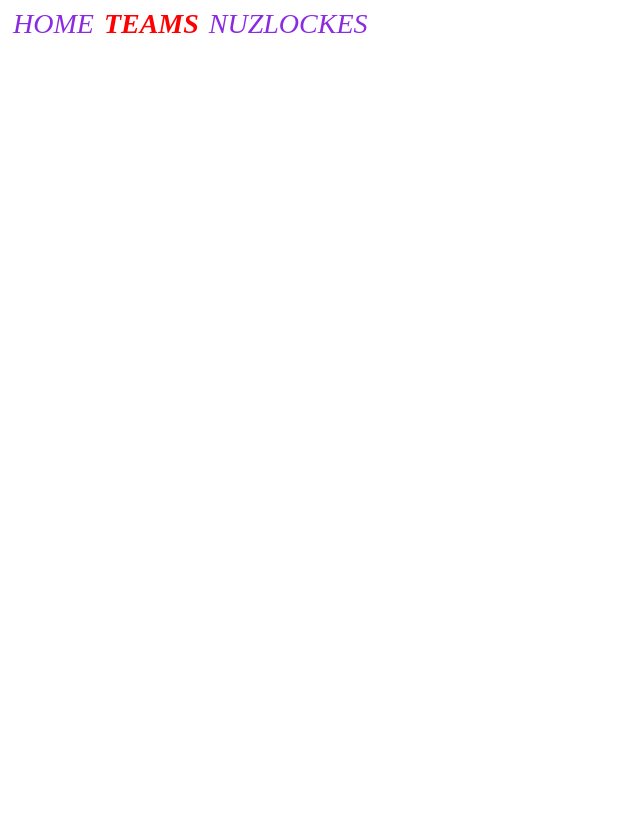
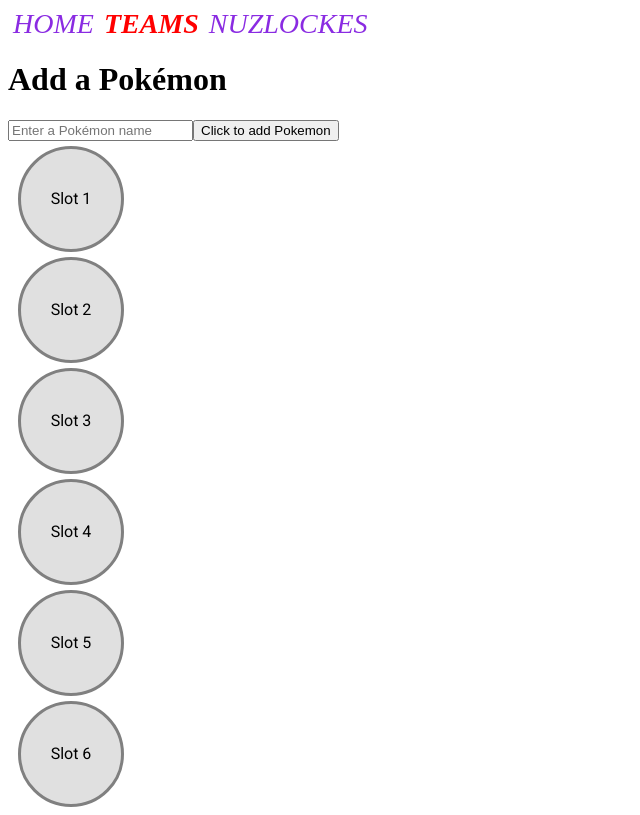
Before and after one commit to visserjackson-code/capstone, a React (Vite) app: page /tracker in a window 1280 px wide. Shown: the whole page, without its empty margins (0-640 px from the left). Built offline with nearby package versions, Linux system fonts and the light colour scheme; a web font is replaced by a local one.

Commit message:
basic tracker works

```diff
--- a/src/pages/Tracker.jsx
+++ b/src/pages/Tracker.jsx
@@ -1,30 +1,40 @@
 import { useState } from "react";
-import Pokemon from "../components/Pokemon";
 import Team from "../components/Team";
 
 function Tracker() {
+    const [input, setInput] = useState("");
+    const [team, setTeam] = useState(Array(6).fill(null));
+    const [activeSlot, setActiveSlot] = useState(null);
 
-    // const [input, setInput] = useState('');
-    // const [search, setSearch] = useState('');
+    const handleSlotClick = (index) => {
+        setActiveSlot(index);
+    };
+
+    const handleSearch = () => {
+        if (input && activeSlot !== null) {
+            const newTeam = [...team];
+            newTeam[activeSlot] = input.toLowerCase();
+            setTeam(newTeam);
+            setActiveSlot(null);
+            setInput("");
+        }
+    };
 
     return (
         <>
-        {/* <h1>Search for a Pokémon</h1>
+        <h1 className="tracker-header">Add a Pokémon</h1>
         <div>
             <input
-            type="text"
-            value={input}
-            onChange={(e) => setInput(e.target.value)}
-            placeholder="Enter a Pokémon name"
-            />
-
-            <button className="tracker-button" onClick={() => setSearch(input)}>Search</button>
-
-            {search && <Pokemon name={search} />}
+             type="text"
+             value={input}
+             onChange={(e) => setInput(e.target.value)}
+             placeholder="Enter a Pokémon name"
+             />
+             <button className="search-button" onClick={handleSearch}>Click to add Pokemon</button>
         </div>
-        <Team/> */}
+        <Team team={team} activeSlot={activeSlot} onSlotClick={handleSlotClick} />
         </>
-    )
+    );
 }
 
 
```
